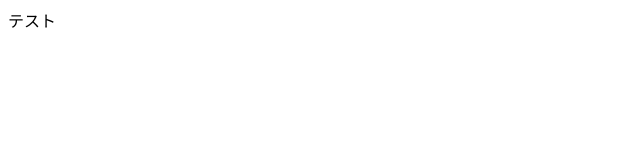
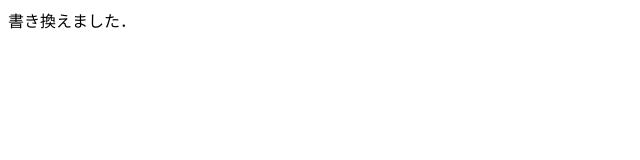
Before and after one commit to touki-A/20050512_literacy, a plain HTML site: page index.html in a window 1280 px wide. Shown: the full height of the page, 0-640 px from the left. Drawn offline with Linux system fonts and the light colour scheme.

Commit message:
Update index.html
Second commit

```diff
--- a/index.html
+++ b/index.html
@@ -5,6 +5,6 @@
     <title>タイトル</title>
   </head>
   <body>
-    テスト
+    書き換えました．
   </body>
 <html>
```
